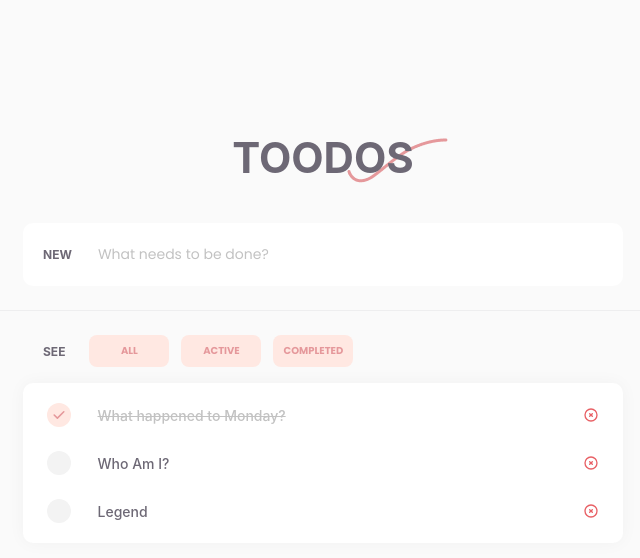
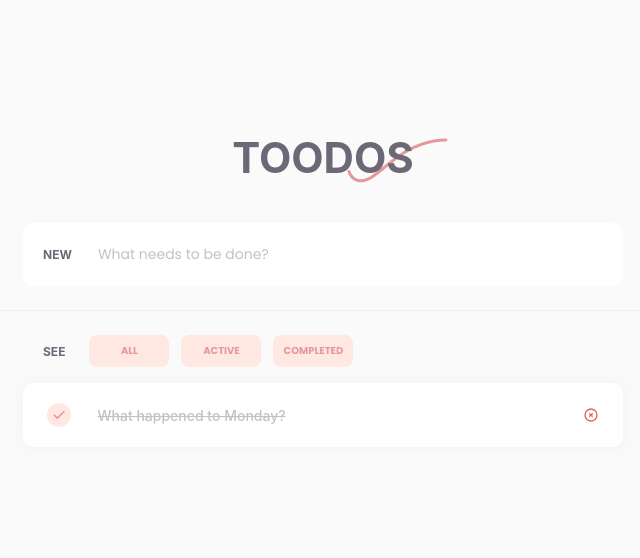
Before and after one commit to berkcvlk/odev-5-berkcvlk, a React (Create React App) app: page / in a window 1280 px wide. Shown: the top 558 px of the page, without its empty margins (317-957 px from the left). Built offline with nearby package versions, Linux system fonts and the light colour scheme.

Commit message:
remove: a gew initial data

```diff
--- a/src/contexts/Todo/initial.ts
+++ b/src/contexts/Todo/initial.ts
@@ -1,9 +1,5 @@
 export const initialState = {
-  todoList: [
-    { id: 1001, text: "What happened to Monday?", isChecked: true },
-    { id: 1002, text: "Who Am I?", isChecked: false },
-    { id: 1003, text: "Legend", isChecked: false },
-  ],
+  todoList: [{ id: 1001, text: "What happened to Monday?", isChecked: true }],
   addTodo: () => {},
   removeTodo: () => {},
   toggleChecked: () => {},
```
